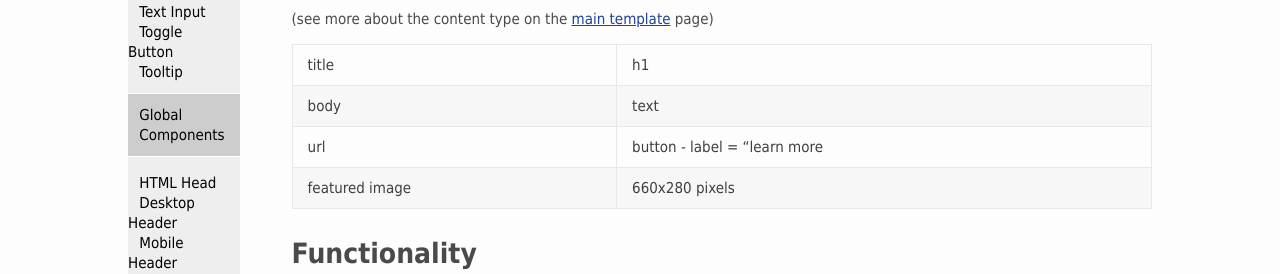
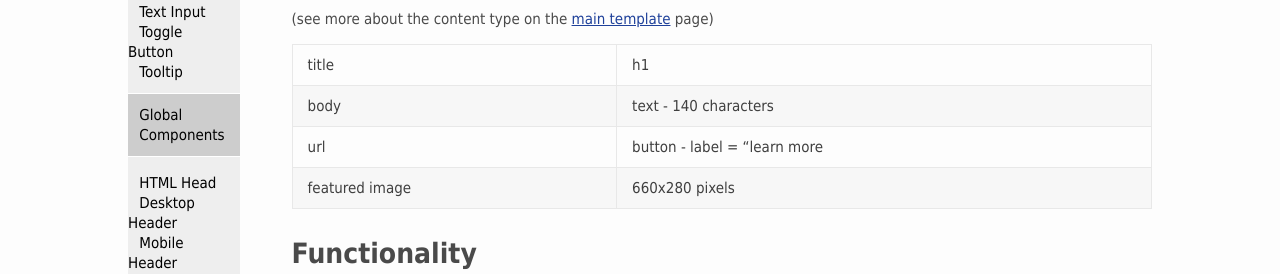
Before and after one commit to HHS/samhsa-pattern-library, a Jekyll site: the page built from docs/pages/templates/homepage/home-feature.md, in a window 1280 px wide. Shown: the part 617-891 px from the top of the page. Built offline with Jekyll 4.4.1, drawn with Linux system fonts in a browser that asks for light colours; nearby versions of some CDN libraries.

Commit message:
added charcter counts

```diff
--- a/docs/pages/templates/homepage/home-feature.md
+++ b/docs/pages/templates/homepage/home-feature.md
@@ -12,7 +12,7 @@ permalink: "/homepage-feature/"
 (see more about the content type on the [main template]({{ site.url }}/homepage) page)
 
 | title | h1
-| body | text
+| body | text - 140 characters
 | url | button - label = "learn more |
 | featured image | 660x280 pixels |
 
```
